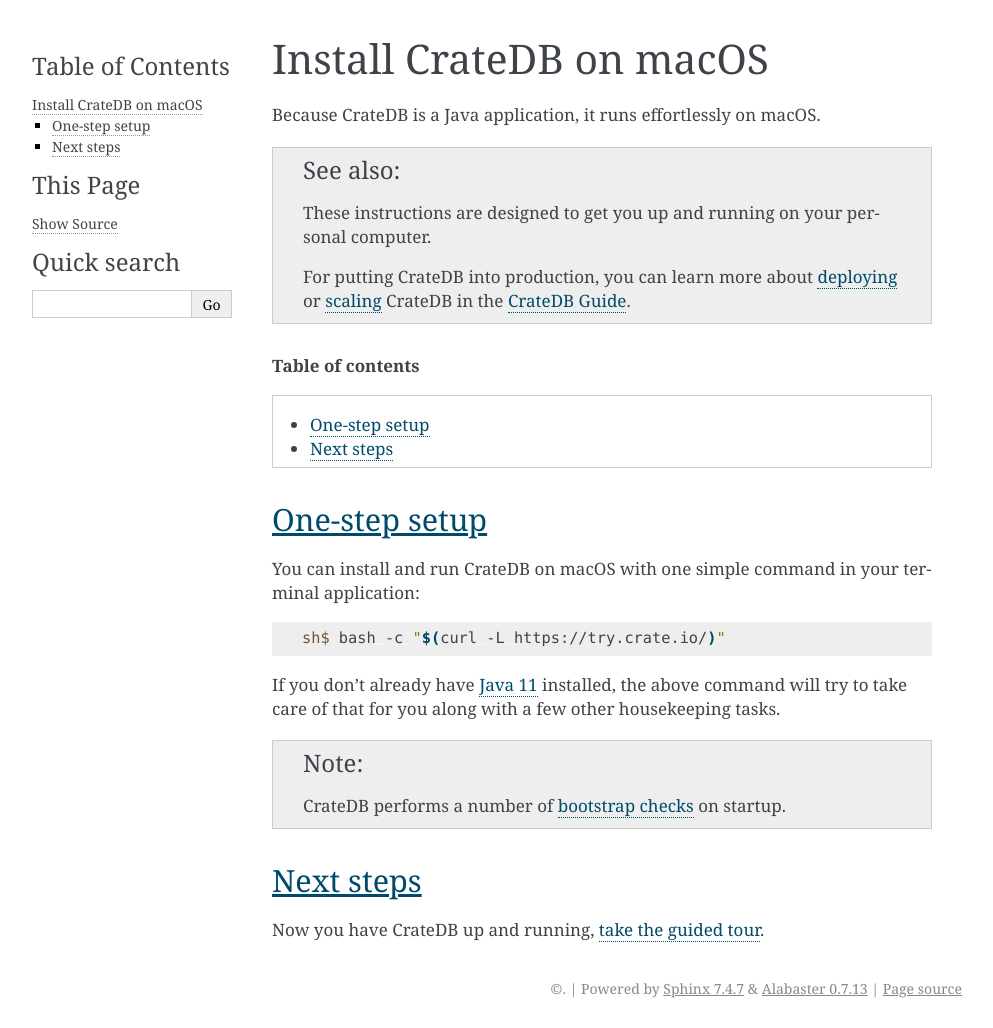
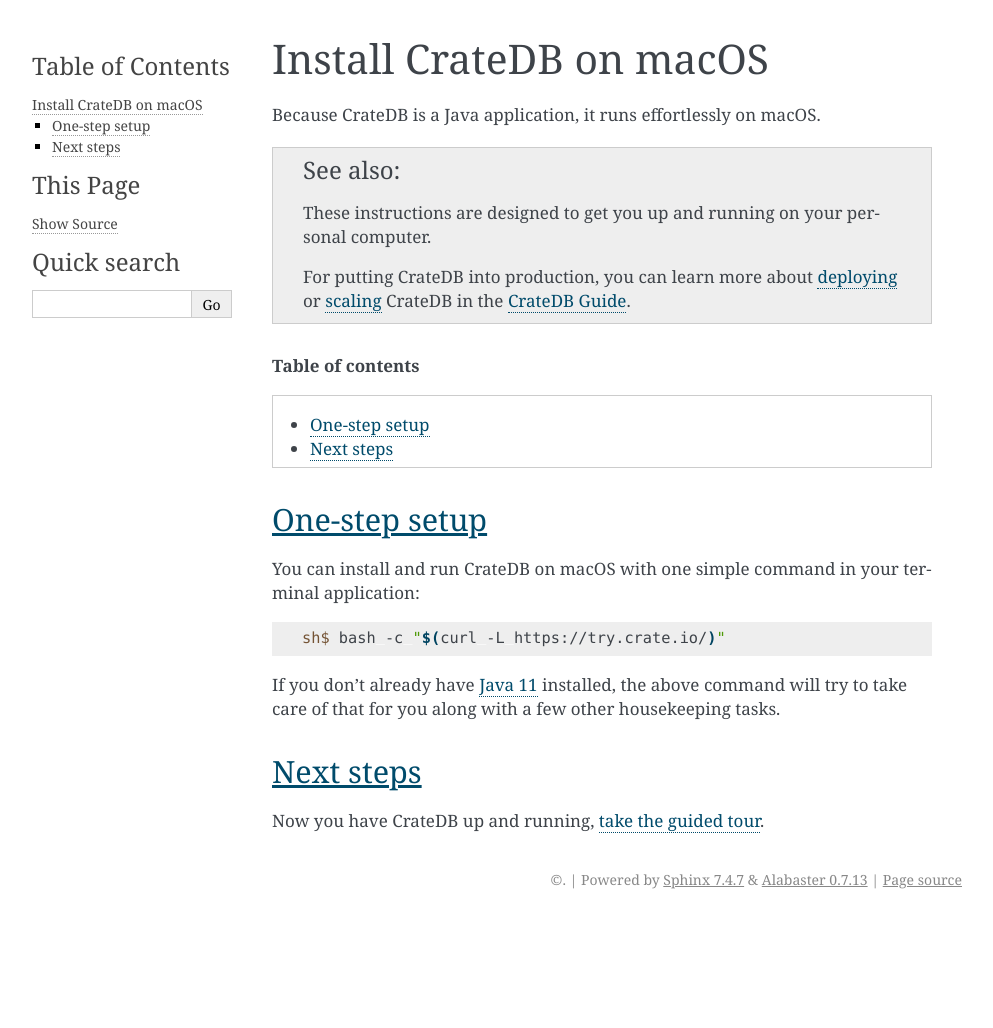
Before and after one commit to crate/crate-tutorials, a Sphinx documentation site: the page built from docs/install-run/macos.rst, in a window 1280 px wide. Shown: the whole page, without its empty margins (148-1141 px from the left). Built offline with Sphinx 7.4.7, drawn with Linux system fonts in a browser that asks for light colours; after the commit the page ends 919 px from its top, so only the background shows below that.

Commit message:
Remove note about bootstrap checks

```diff
--- a/docs/install-run/basic.rst
+++ b/docs/install-run/basic.rst
@@ -74,10 +74,6 @@
 
    Consult the `CrateDB reference documentation`_ for help using this command.
 
-.. NOTE::
-
-   CrateDB performs a number of `bootstrap checks`_ on startup.
-
 
 Next steps
 ==========
--- a/docs/install-run/macos.rst
+++ b/docs/install-run/macos.rst
@@ -33,10 +33,6 @@
 If you don't already have `Java 11`_ installed, the above command will try to
 take care of that for you along with a few other housekeeping tasks.
 
-.. NOTE::
-
-   CrateDB performs a number of `bootstrap checks`_ on startup.
-
 
 Next steps
 ==========
--- a/docs/install-run/windows.rst
+++ b/docs/install-run/windows.rst
@@ -44,10 +44,6 @@
 
    PS> ./bin/crate
 
-.. NOTE::
-
-   CrateDB performs a number of `bootstrap checks`_ on startup.
-
 
 Next steps
 ==========
```
